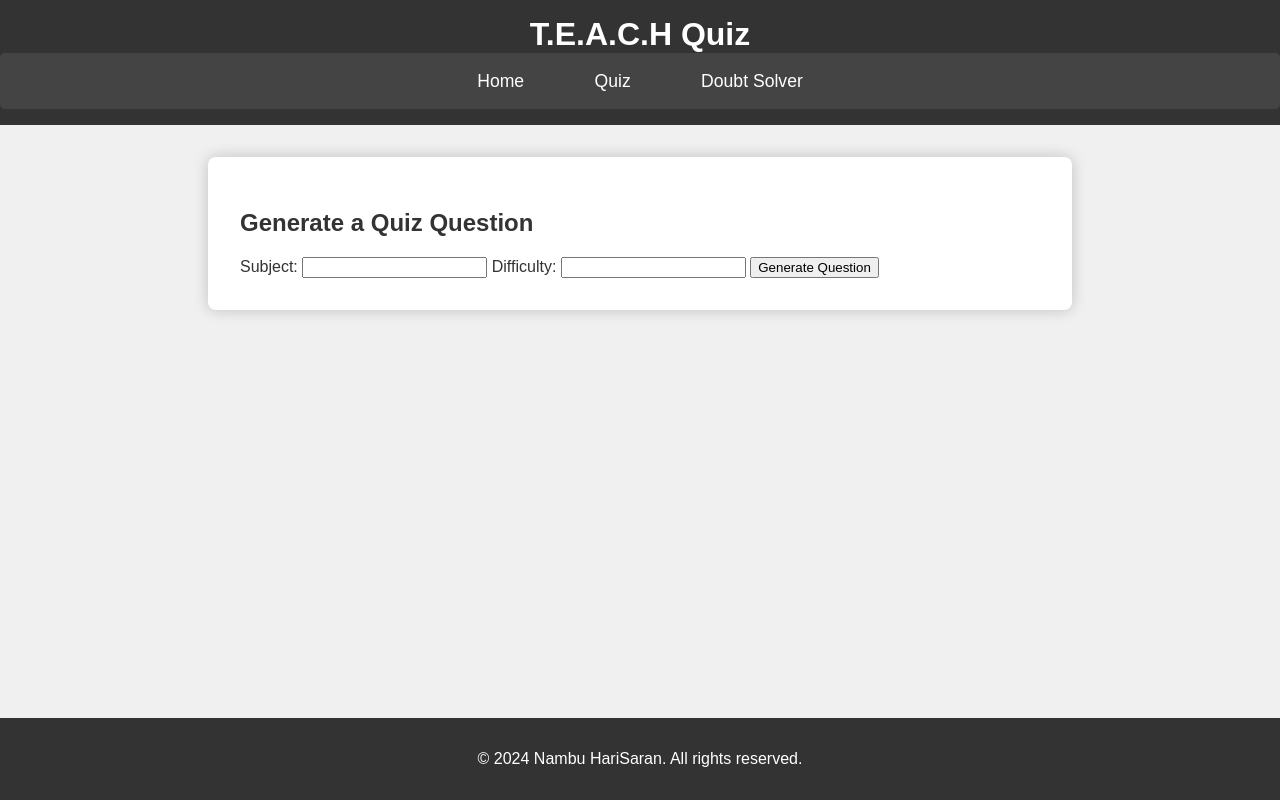
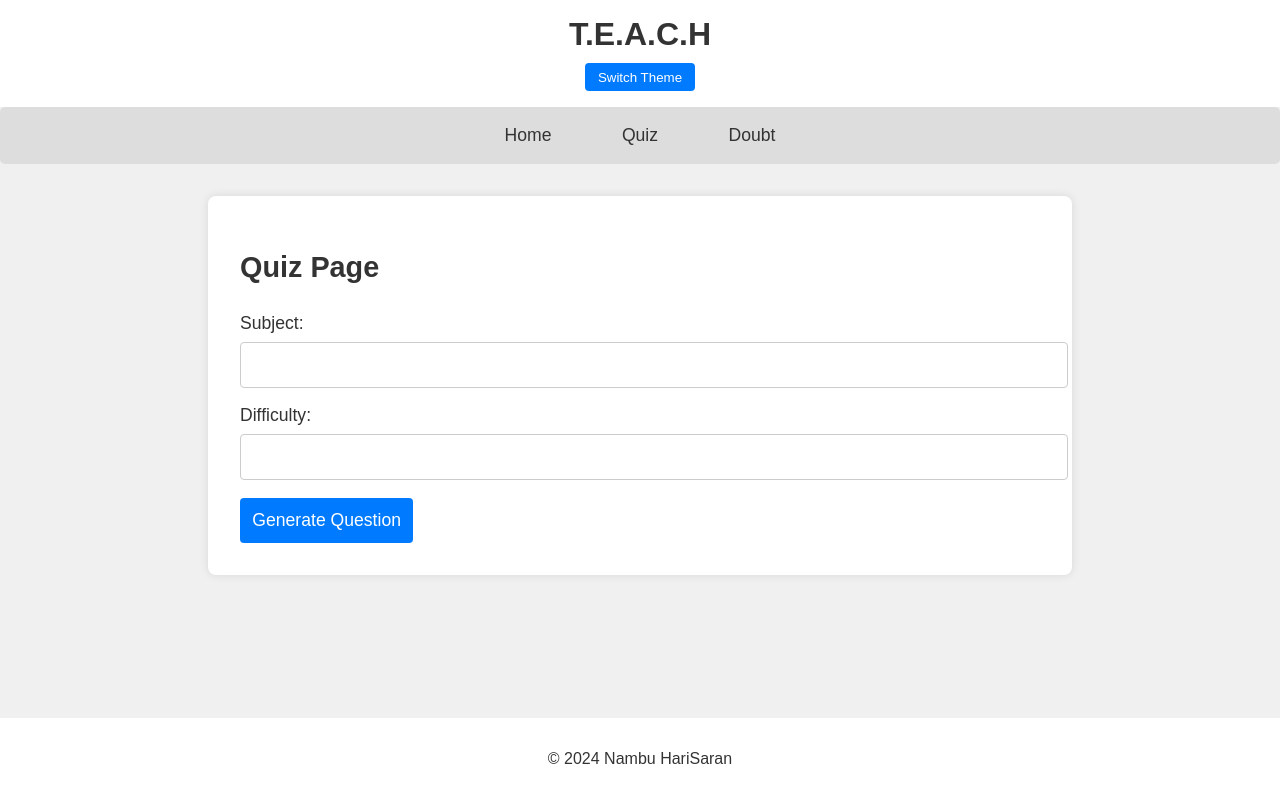
Before and after one commit to HARISARAN123/TEACH, a Flask app: page /quiz in a window 1280 px wide. Run offline with Flask 3, Linux system fonts and the light colour scheme.

Commit message:
Update quiz.html

```diff
--- a/templates/quiz.html
+++ b/templates/quiz.html
@@ -6,20 +6,22 @@
     <title>Quiz</title>
     <link rel="stylesheet" href="{{ url_for('static', filename='style.css') }}">
 </head>
-<body>
+<body class="{{ 'dark-theme' if dark_mode else 'light-theme' }}">
     <header>
-        <h1>T.E.A.C.H Quiz</h1>
-        <nav>
-            <ul>
-                <li><a href="{{ url_for('home') }}">Home</a></li>
-                <li><a href="{{ url_for('quiz') }}">Quiz</a></li>
-                <li><a href="{{ url_for('doubt') }}">Doubt Solver</a></li>
-            </ul>
-        </nav>
+        <h1>T.E.A.C.H</h1>
+        <button class="theme-switcher" onclick="toggleTheme()">Switch Theme</button>
     </header>
-    <section class="container">
-        <h2>Generate a Quiz Question</h2>
-        <form method="POST">
+    <nav>
+        <ul>
+            <li><a href="{{ url_for('home') }}">Home</a></li>
+            <li><a href="{{ url_for('quiz') }}">Quiz</a></li>
+            <li><a href="{{ url_for('doubt') }}">Doubt</a></li>
+        </ul>
+    </nav>
+    <div class="container quiz">
+        <h2>Quiz Page</h2>
+        <!-- Quiz content here -->
+        <form method="post">
             <label for="subject">Subject:</label>
             <input type="text" id="subject" name="subject" required>
             <label for="difficulty">Difficulty:</label>
@@ -27,14 +29,17 @@
             <button type="submit">Generate Question</button>
         </form>
         {% if question %}
-            <div class="question">
-                <h3>Question:</h3>
-                <p>{{ question|safe }}</p>
-            </div>
+            <div class="question">{{ question|safe }}</div>
         {% endif %}
-    </section>
+    </div>
     <footer>
-        <p>&copy; 2024 Nambu HariSaran. All rights reserved.</p>
+        <p>&copy; 2024 Nambu HariSaran</p>
     </footer>
+    <script>
+        function toggleTheme() {
+            document.body.classList.toggle('dark-theme');
+            document.body.classList.toggle('light-theme');
+        }
+    </script>
 </body>
 </html>
```
